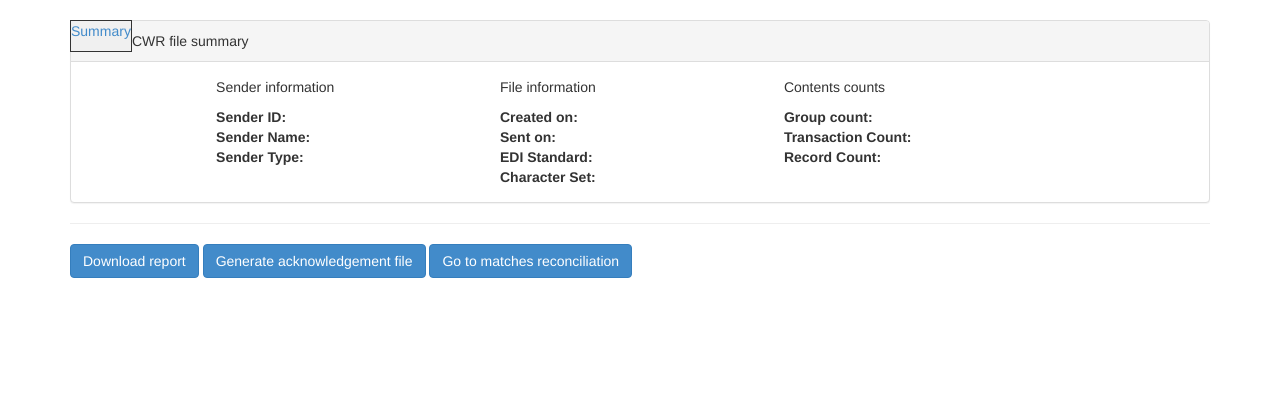
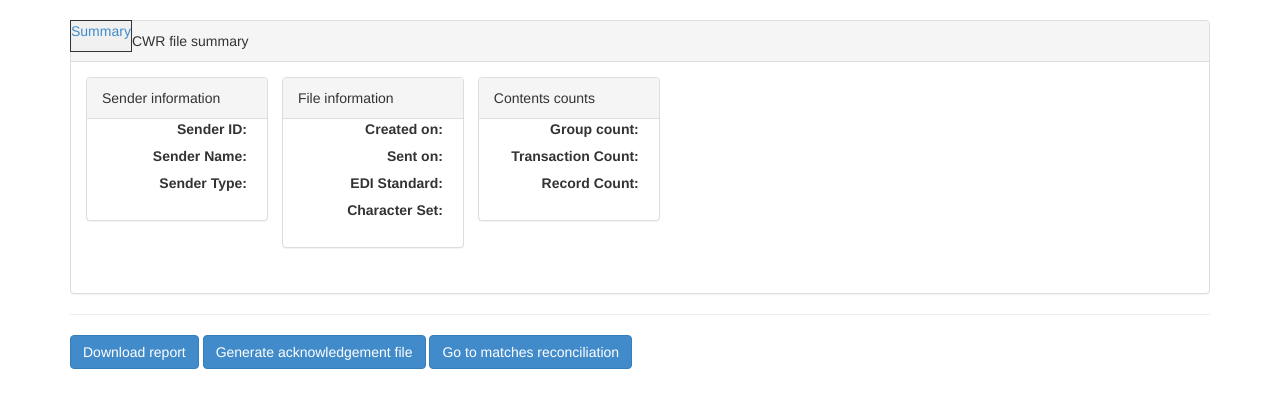
Before and after one commit to weso/CWR-WebClient, a Flask app: template webapp/view/templates/cwr/report/summary.html in a window 1280 px wide. Shown: the part 172-580 px from the top of the page. Run offline with Flask 2, Linux system fonts and the light colour scheme; the template is opened without the code that fills it, so the values that code supplies are empty; some libraries are stand-ins or nearby versions.

Commit message:
Summary panels data is now stored into panels.

```diff
--- a/webapp/view/templates/cwr/report/summary.html
+++ b/webapp/view/templates/cwr/report/summary.html
@@ -12,44 +12,50 @@
 </script>
 {% endblock %}
 {% block report_data %}
-<div class="infohead panel panel-default">
+<div class="panel panel-default">
     <div class="panel-heading">CWR file summary</div>
-    <div class="infotable panel-body">
-        <ul>
+    <div class="panel-body">
+        <ul class="list-inline">
             <li>
-                <p>Sender information</p>
-                <dl>
+                <div class="panel panel-default">
+                    <div class="panel-heading">Sender information</div>
+                    <dl class="dl-horizontal">
                         <dt>Sender ID</dt>
-                    <dd> {{ cwr.transmission.header.sender_id }}</dd>
+                        <dd>{{ cwr.transmission.header.sender_id }}</dd>
                         <dt>Sender Name</dt>
                         <dd>{{ cwr.transmission.header.sender_name }}</dd>
                         <dt>Sender Type</dt>
                         <dd>{{ cwr.transmission.header.sender_type }}</dd>
                     </dl>
+                </div>
             </li>
             <li>
-                <p>File information</p>
-                <dl>
+                <div class="panel panel-default">
+                    <div class="panel-heading">File information</div>
+                    <dl class="dl-horizontal">
                         <dt>Created on</dt>
-                    <dd> {{ cwr.transmission.header.creation_date_time }}</dd>
+                        <dd>{{ cwr.transmission.header.creation_date_time }}</dd>
                         <dt>Sent on</dt>
-                    <dd> {{ cwr.transmission.header.transmission_date }}</dd>
+                        <dd>{{ cwr.transmission.header.transmission_date }}</dd>
                         <dt>EDI Standard</dt>
-                    <dd> {{ cwr.transmission.header.edi_standard }}</dd>
+                        <dd>{{ cwr.transmission.header.edi_standard }}</dd>
                         <dt>Character Set</dt>
-                    <dd> {{ cwr.transmission.header.character_set }}</dd>
+                        <dd>{{ cwr.transmission.header.character_set }}</dd>
                     </dl>
+                </div>
             </li>
             <li>
-                <p>Contents counts</p>
-                <dl>
+                <div class="panel panel-default">
+                    <div class="panel-heading">Contents counts</div>
+                    <dl class="dl-horizontal">
                         <dt>Group count</dt>
-                    <dd> {{ cwr.transmission.trailer.group_count }}</dd>
+                        <dd>{{ cwr.transmission.trailer.group_count }}</dd>
                         <dt>Transaction Count</dt>
-                    <dd> {{ cwr.transmission.trailer.transaction_count }}</dd>
+                        <dd>{{ cwr.transmission.trailer.transaction_count }}</dd>
                         <dt>Record Count</dt>
-                    <dd> {{ cwr.transmission.trailer.record_count }}</dd>
+                        <dd>{{ cwr.transmission.trailer.record_count }}</dd>
                     </dl>
+                </div>
             </li>
         </ul>
     </div>
--- a/webapp/view/templates/macro/cwr.html
+++ b/webapp/view/templates/macro/cwr.html
@@ -4,7 +4,8 @@
     <div class="infotable panel-body">
         <ul>
             <li>
-                <p>Group Information</p>
+                <div class="panel panel-default">
+                    <div class="panel-heading">Group Information</div>
                     <dl>
                         <dt>Group ID</dt>
                         <dd>{{ group.group_header.group_id }}</dd>
@@ -13,15 +14,18 @@
                         <dt>Batch Request ID</dt>
                         <dd>{{ group.group_header.batch_request_id }}</dd>
                     </dl>
+                </div>
             </li>
             <li>
-                <p>Group Counts</p>
+                <div class="panel panel-default">
+                    <div class="panel-heading">Group Counts</div>
                     <dl>
                         <dt>Transaction Count</dt>
                         <dd>{{ group.group_trailer.transaction_count }}</dd>
                         <dt>Record Count</dt>
                         <dd>{{ group.group_trailer.record_count }}</dd>
                     </dl>
+                </div>
             </li>
         </ul>
     </div>
```
Lines whose indentation alone changed are shown as unchanged.
